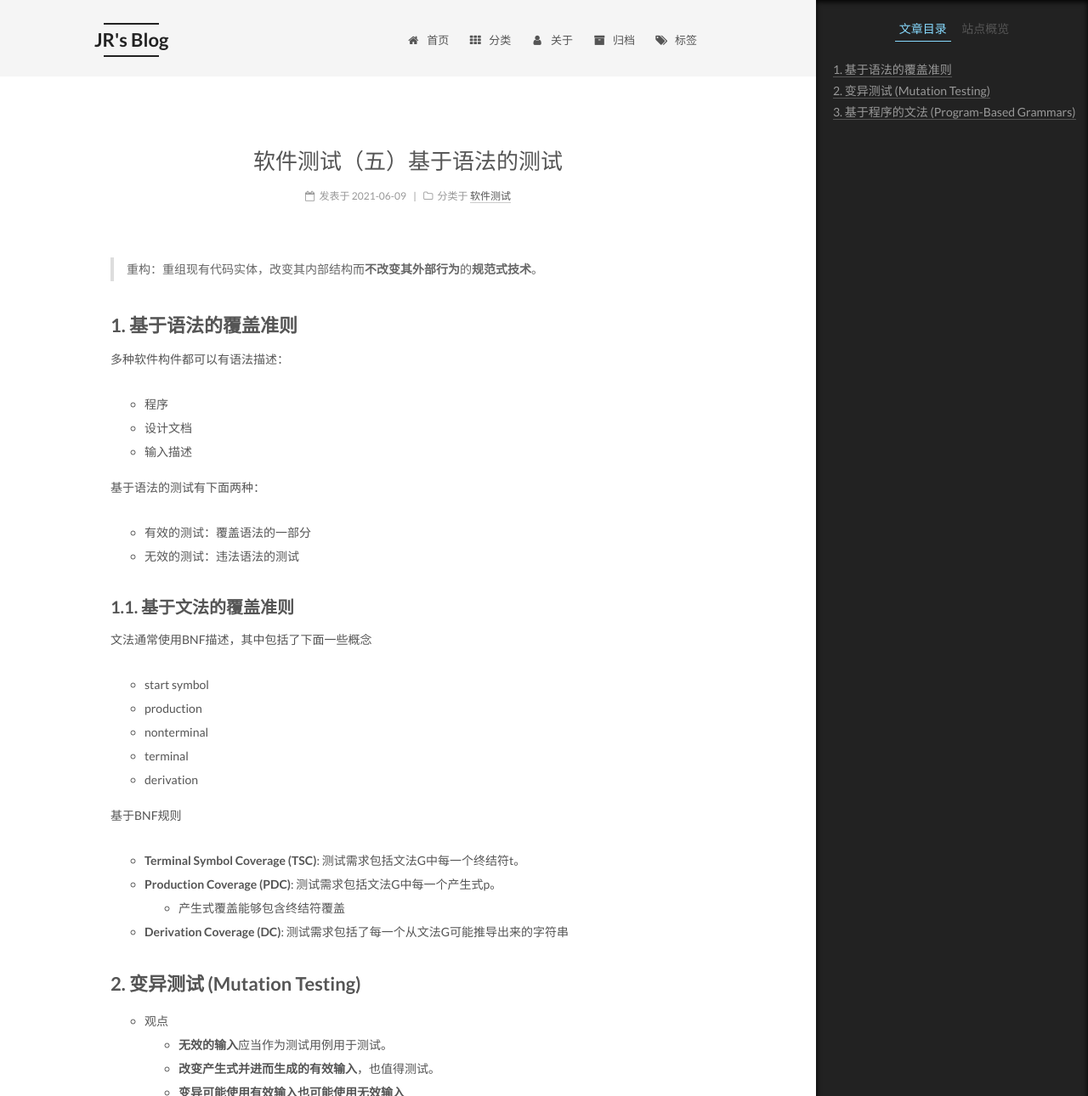
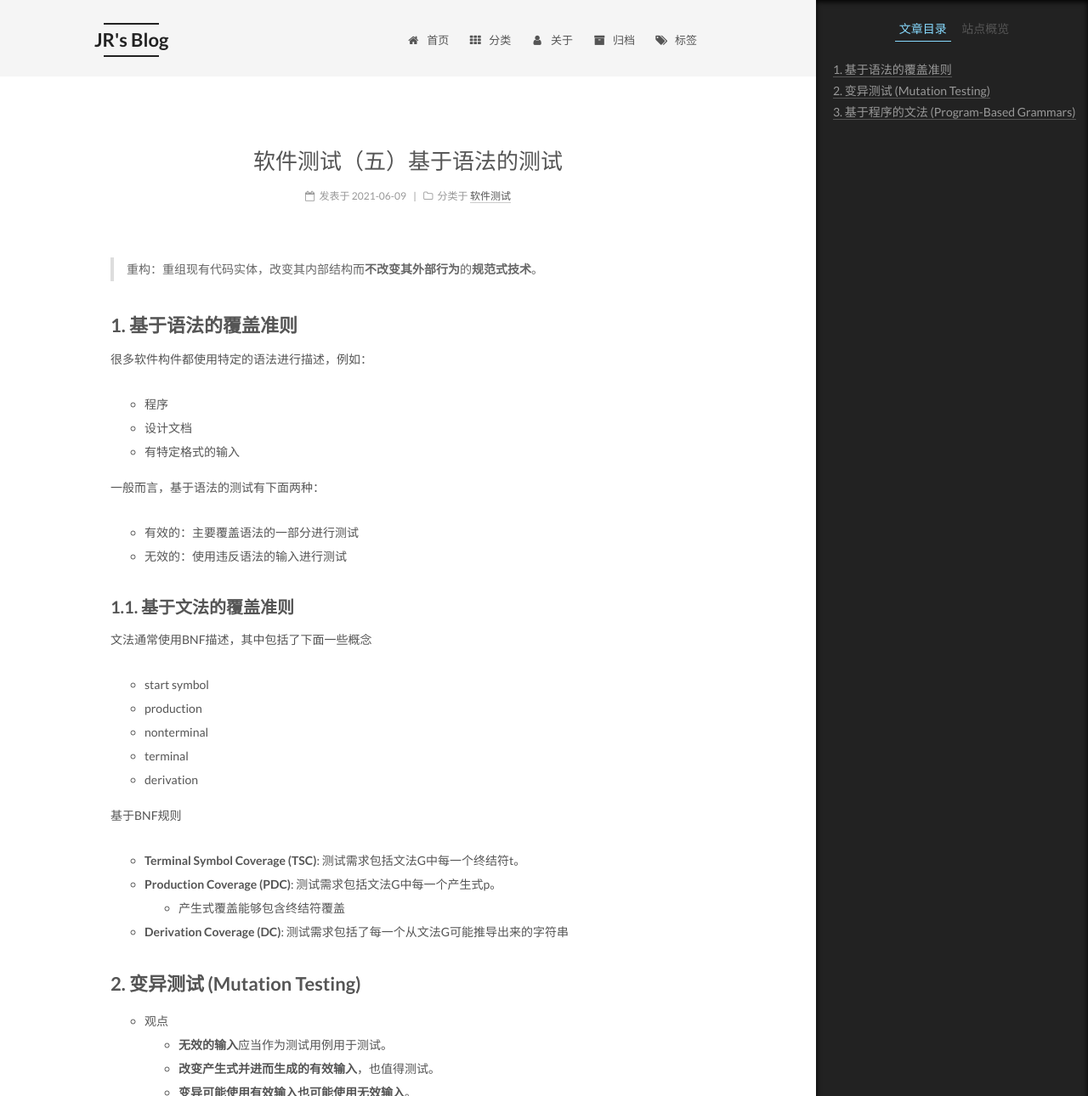
Before and after one commit to Willendless/willendless.github.io, a Jekyll site: the page built from _posts/2021-6-9-软件测试（五）.md, in a window 1280 px wide and 1400 px high, cut to the strip 0-1290 px from the top of the window. Shown: the whole strip at 85% size. Built offline with Jekyll 4.4.1, drawn with Linux system fonts in a browser that asks for light colours; formulas are drawn with MathJax 3; comment, search, counter and statistics services are not loaded.

Commit message:
chore: update post

```diff
--- a/_posts/2021-6-9-软件测试（五）.md
+++ b/_posts/2021-6-9-软件测试（五）.md
@@ -9,16 +9,16 @@ category: 软件测试
 
 ## 1. 基于语法的覆盖准则
 
-多种软件构件都可以有语法描述：
+很多软件构件都使用特定的语法进行描述，例如：
 
 + 程序
 + 设计文档
-+ 输入描述
++ 有特定格式的输入
 
-基于语法的测试有下面两种：
+一般而言，基于语法的测试有下面两种：
 
-+ 有效的测试：覆盖语法的一部分
-+ 无效的测试：违法语法的测试
++ 有效的：主要覆盖语法的一部分进行测试
++ 无效的：使用违反语法的输入进行测试
 
 ### 1.1. 基于文法的覆盖准则
 
@@ -42,7 +42,7 @@ category: 软件测试
 + 观点
   + **无效的输入**应当作为测试用例用于测试。
   + **改变产生式并进而生成的有效输入**，也值得测试。
-  + **变异可能使用有效输入也可能使用无效输入**
+  + **变异可能使用有效输入也可能使用无效输入**。
 
 ![mutation.png](https://i.loli.net/2021/06/09/cEo7TCltFBHPYmz.png)
 
```
